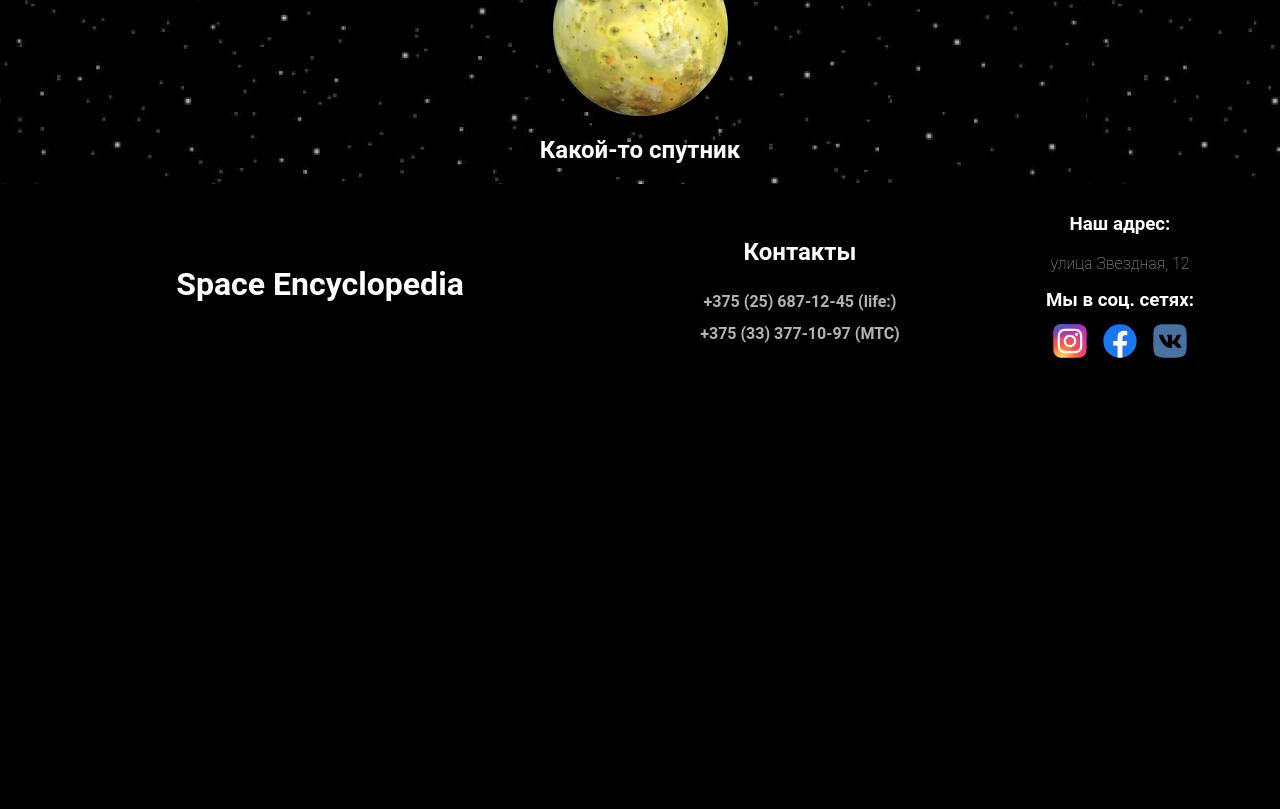
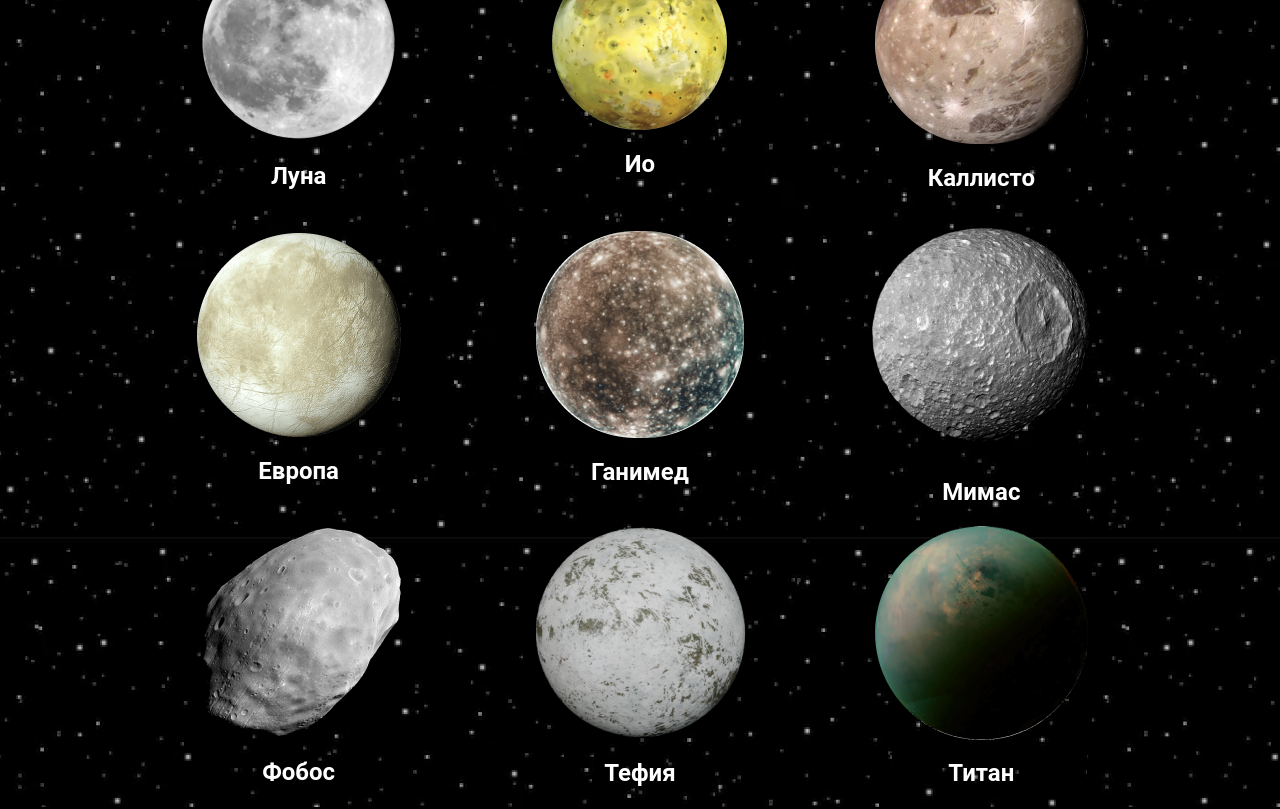
Before and after one commit to brusni4ka-krutishka/Space-encyclopedia, a React (Vite) app: page /cosmos/satellites in a window 1280 px wide. Shown: the part 240-1049 px from the top of the page. Before the commit the page ends 800 px from the top, so only its background shows below. Built offline with nearby package versions, Linux system fonts and the light colour scheme.

Commit message:
Satellites set updated

```diff
--- a/src/data/Satellitesset.js
+++ b/src/data/Satellitesset.js
@@ -1,8 +1,48 @@
-import satellite from '../assets/images/cosmosPage/satellites/sputnik.png';
+import Io from '../assets/images/cosmosPage/satellites/sputnik.png';
+import Callisto from '../assets/images/cosmosPage/satellites/Callisto.png';
+import Europe from '../assets/images/cosmosPage/satellites/Europe.png';
+import Ganymede from '../assets/images/cosmosPage/satellites/Ganymede.png';
+import Mimas from '../assets/images/cosmosPage/satellites/Mimas.png';
+import Moon from '../assets/images/cosmosPage/satellites/Moon.png';
+import Phobos from '../assets/images/cosmosPage/satellites/Phobos.png';
+import Tefia from '../assets/images/cosmosPage/satellites/Tefia.png';
+import Titan from '../assets/images/cosmosPage/satellites/Titan.png';
 
 export const satelliteSet = [
   {
-    img: satellite,
-    undertext: 'Какой-то спутник',
+    img: Moon,
+    undertext: 'Луна',
+  },
+  {
+    img: Io,
+    undertext: 'Ио',
+  },
+  {
+    img: Callisto,
+    undertext: 'Каллисто',
+  },
+  {
+    img: Europe,
+    undertext: 'Европа',
+  },
+  {
+    img: Ganymede,
+    undertext: 'Ганимед',
+  },
+  {
+    img: Mimas,
+    undertext: 'Мимас',
+  },
+  {
+    img: Phobos,
+    undertext: 'Фобос',
+  },
+  {
+    img: Tefia,
+    undertext: 'Тефия',
+  },
+  {
+    img: Titan,
+    undertext: 'Титан',
   },
 ];
```
